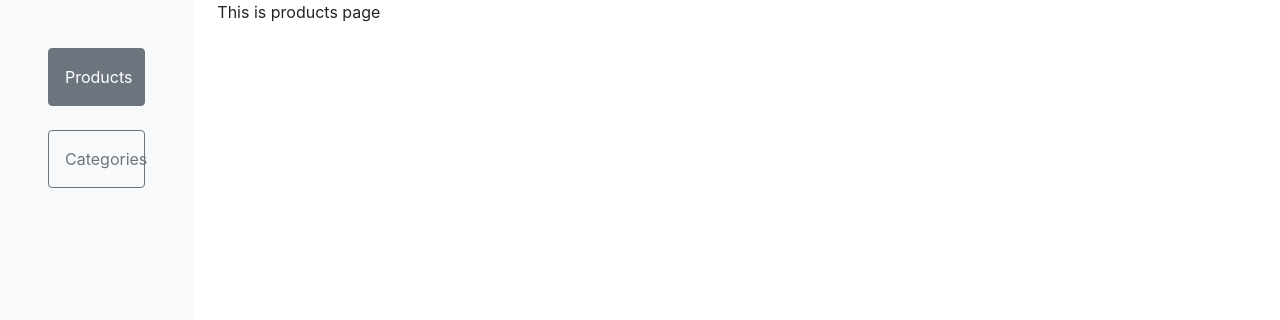
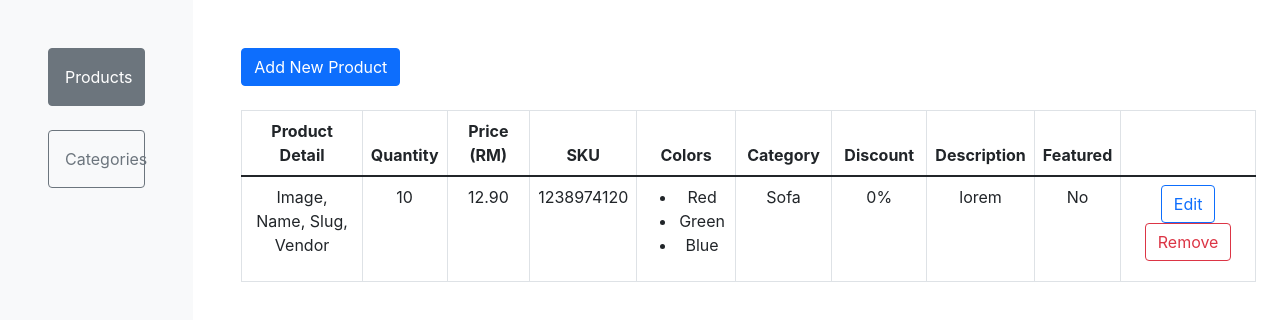
Before and after one commit to m-amirazmi/furniture-store-admin, a Next.js app: page /products in a window 1280 px wide. Shown: the top 320 px of the page. Built offline with nearby package versions, Linux system fonts and the light colour scheme.

Commit message:
initial product page

```diff
--- a/pages/categories.js
+++ b/pages/categories.js
@@ -68,8 +68,6 @@ export default function CategoriesPage() {
 				});
 		}
 	};
-
-	console.log(input);
 
 	const renderUpdateModal = () => {
 		return (
--- a/pages/products.js
+++ b/pages/products.js
@@ -1,3 +1,50 @@
 export default function ProductsPage() {
-	return <div>This is products page</div>;
+	return (
+		<>
+			<div className="container py-5">
+				<button className="btn btn-primary mb-4" data-bs-toggle="modal" data-bs-target="#addProduct">
+					Add New Product
+				</button>
+				<table className="table table-bordered text-center">
+					<thead>
+						<tr>
+							<th style={{ width: "15%" }}>Product Detail</th>
+							<th style={{ width: "5%" }}>Quantity</th>
+							<th style={{ width: "10%" }}>Price (RM)</th>
+							<th style={{ width: "10%" }}>SKU</th>
+							<th style={{ width: "10%" }}>Colors</th>
+							<th style={{ width: "10%" }}>Category</th>
+							<th style={{ width: "10%" }}>Discount</th>
+							<th style={{ width: "10%" }}>Description</th>
+							<th style={{ width: "5%" }}>Featured</th>
+							<th style={{ width: "15%" }}></th>
+						</tr>
+					</thead>
+					<tbody>
+						<tr>
+							<td>Image, Name, Slug, Vendor</td>
+							<td>10</td>
+							<td>12.90</td>
+							<td>1238974120</td>
+							<td>
+								<ul>
+									<li>Red</li>
+									<li>Green</li>
+									<li>Blue</li>
+								</ul>
+							</td>
+							<td>Sofa</td>
+							<td>0%</td>
+							<td>lorem</td>
+							<td>No</td>
+							<td>
+								<button className="btn btn-outline-primary mx-1">Edit</button>
+								<button className="btn btn-outline-danger mx-1">Remove</button>
+							</td>
+						</tr>
+					</tbody>
+				</table>
+			</div>
+		</>
+	);
 }
```
